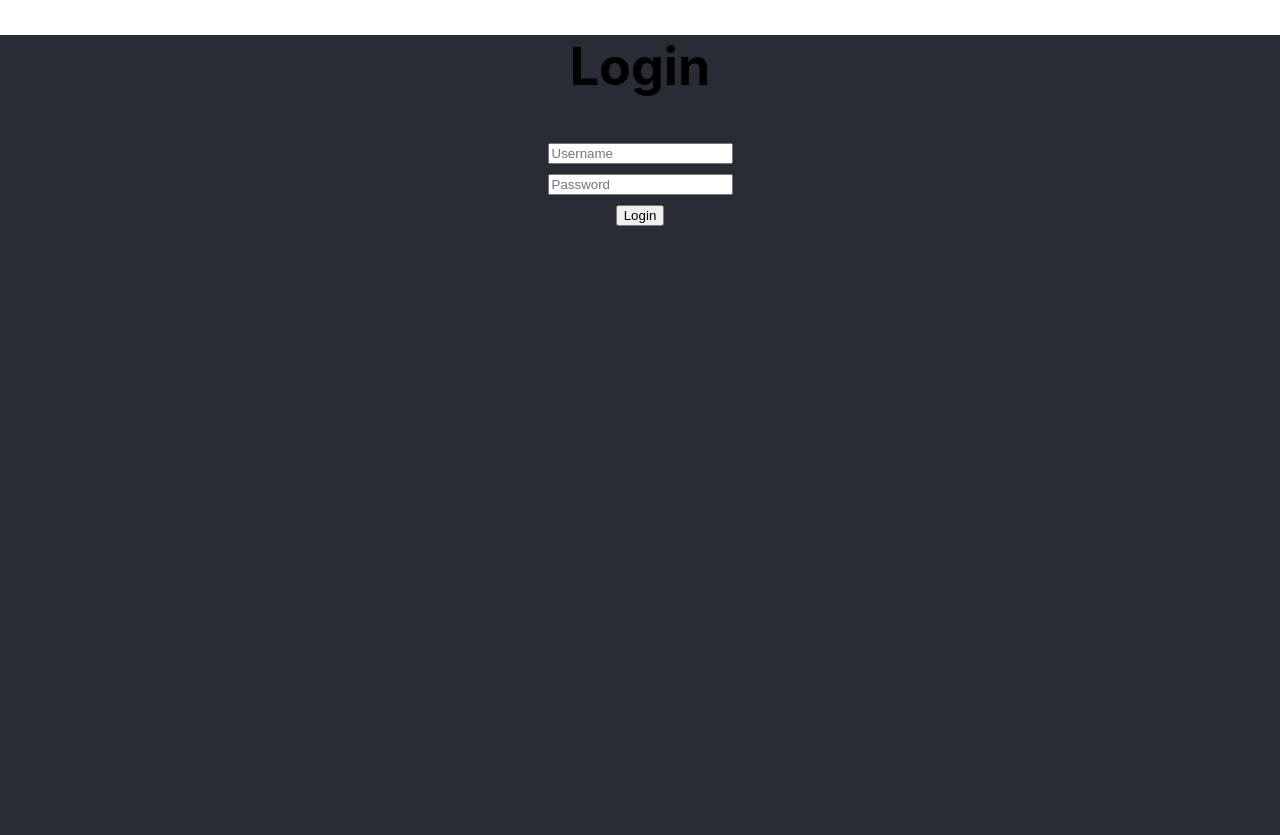
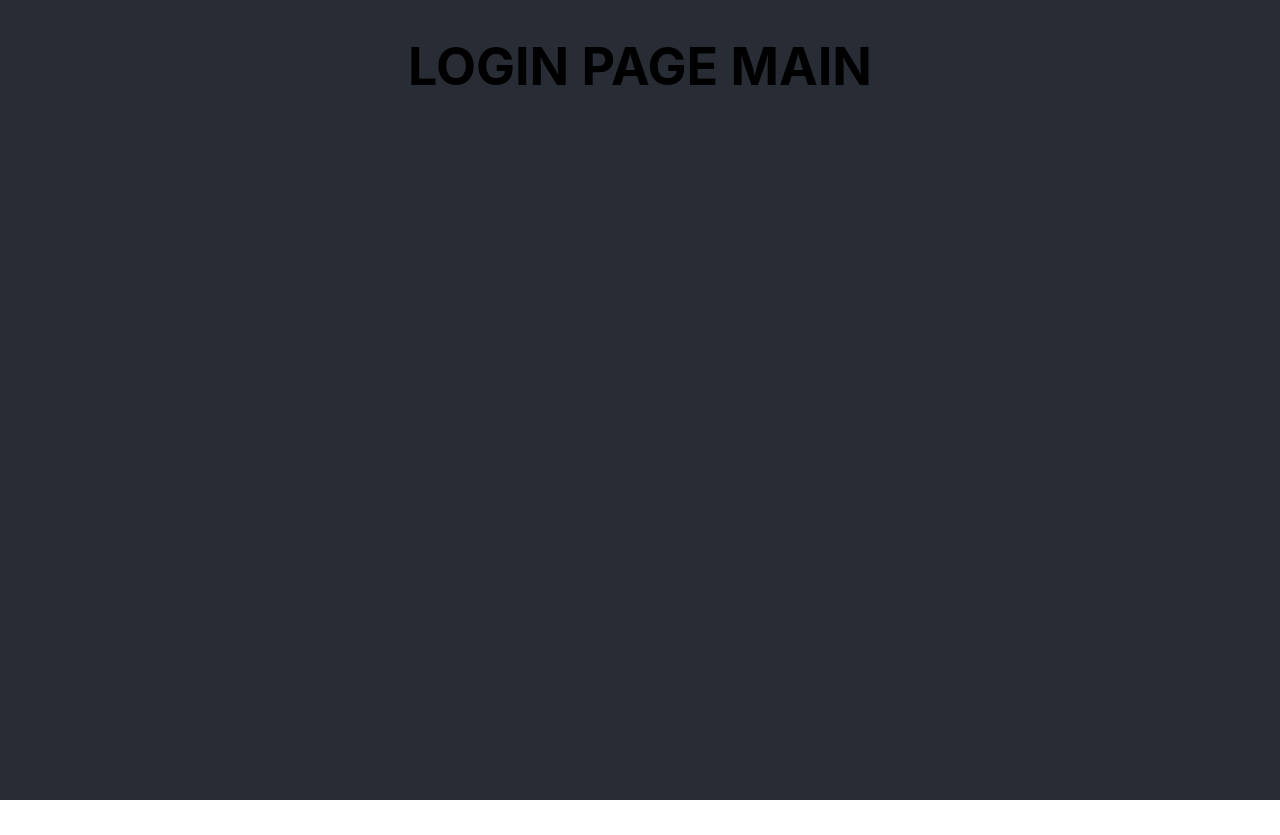
Before and after one commit to IamDavidev/PokeApiApp, a React (Vite) app: page / in a window 1280 px wide. After the commit the page ends 800 px from the top, so only its background shows below. Built offline with nearby package versions, Linux system fonts and the light colour scheme.

Commit message:
loginScreen page

```diff
--- a/src/App.css
+++ b/src/App.css
@@ -9,6 +9,16 @@
 a{
   text-decoration:none;
   color:white;
+}
+/* login screen */
+.login-screen {
+  background-color: #282c34;
+  height: 100%;
+  width: 100%;
+  display: flex;
+  flex-direction: column;
+  justify-content: center;
+  align-items: center;
 }
 /* NAVBAR */
 .nav{
--- a/src/components/LoginScreen.jsx
+++ b/src/components/LoginScreen.jsx
@@ -1,22 +1,9 @@
 const LoginScreen = () => {
   return (
     <div className="login-screen">
-      <div className="login-screen-header">
-        <h1>Login</h1>
-      </div>
-      <div className="login-screen-body">
-        <div className="login-screen-body-form">
-          <div className="login-screen-body-form-input">
-            <input type="text" placeholder="Username" />
-          </div>
-          <div className="login-screen-body-form-input">
-            <input type="password" placeholder="Password" />
-          </div>
-          <div className="login-screen-body-form-button">
-            <button>Login</button>
-          </div>
-        </div>
-      </div>
+     <h1>
+       LOGIN PAGE MAIN
+     </h1>
     </div>
   );
 };
```
Also changed, not shown: src/routes/LoginRoute.jsx (+8 -19 lines).
